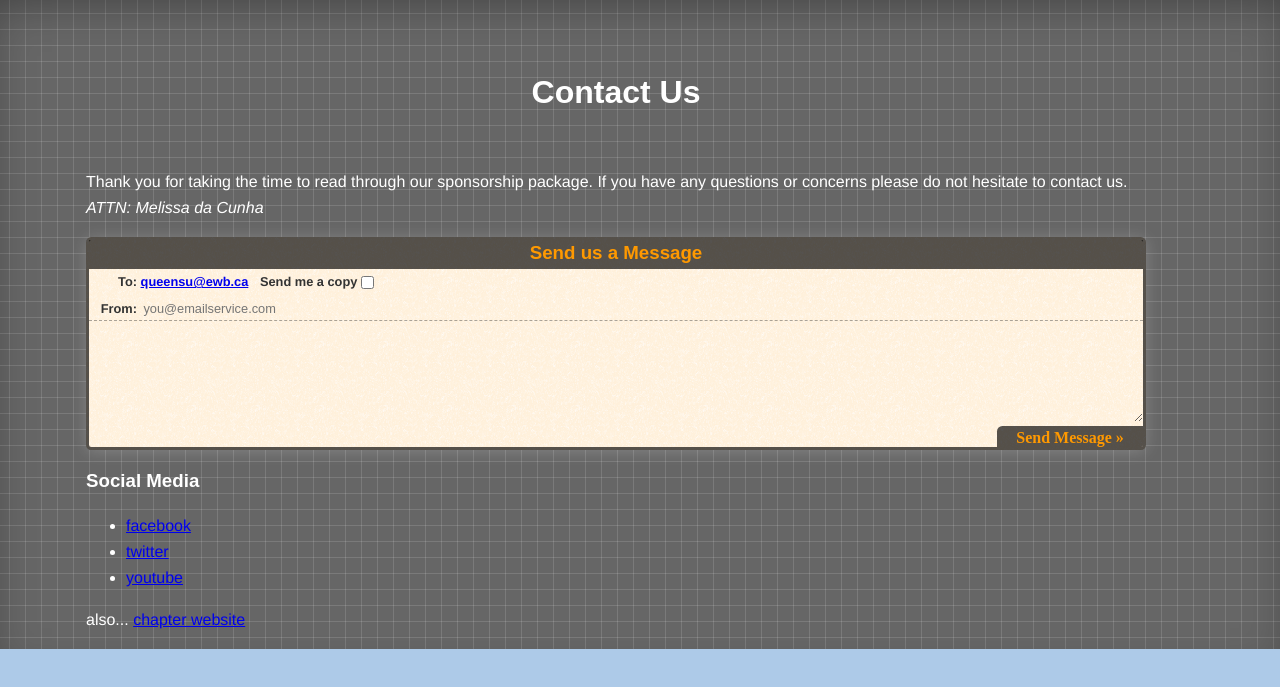
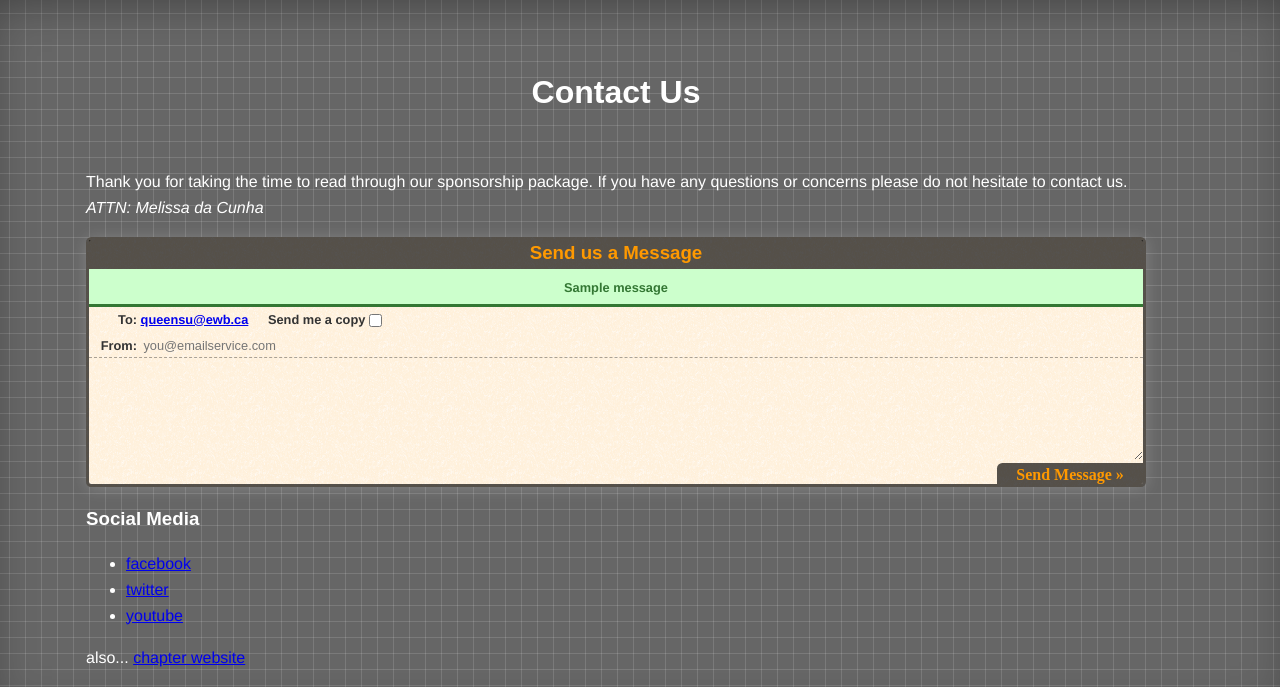
Before and after one commit to uniphil/QEWB-Sponsorship-Package, a Django app: page / in a window 1280 px wide. Shown: the part 4855-5542 px from the top of the page. Before the commit the page ends 5504 px from the top, so only its background shows below. Run offline with Django 3.2, Linux system fonts and the light colour scheme; tables that the repository leaves empty hold one stand-in row (values such as "Sample post"); one stand-in notice (Sample message) is shown; some libraries are stand-ins or nearby versions; some web fonts are replaced.

Commit message:
add contact form validation

```diff
--- a/feature/templates/contact.html
+++ b/feature/templates/contact.html
@@ -1,12 +1,22 @@
 
-<form id="contact-form" action="/contact" method="post">{% csrf_token %}
+<form id="contact-form" action="/" method="post">{% csrf_token %}
     <h3>Send us a Message</h3>
+    {% if messages %}
+    <ul class="messages">
+        {% for message in messages %}
+        <li{% if message.tags %} class="{{ message.tags }}"{% endif %}>
+            {{ message|safe }}
+        </li>
+        {% endfor %}
+    </ul>
+    {% endif %}
+
     <div class="form-input">
         <span class="iblock from">
             <label class="text to">To</label>
             <span class="fixed-input"><a href="mailto:queensu@ewb.ca">queensu@ewb.ca</a></span>
         </span>
-        <span class="iblock">
+        <span class="iblock cc">
             <label for="ccme">Send me a copy</label>
             <input id="contact-cc" name="ccme" type="checkbox" />
         </span>
--- a/feature/views.py
+++ b/feature/views.py
@@ -1,10 +1,15 @@
 # -*- coding: utf-8 -*-
+from smtplib import SMTPException
 from django.shortcuts import render_to_response, redirect
 from django.template import RequestContext
 from django.core.mail import send_mail
+from django.core.validators import validate_email
+from django.core.exceptions import ValidationError
+from django.contrib import messages
 
-def home(request):
-    content = {
+
+def get_content():
+    return {
         'meta': {
             'title': 'Queen\'s Engineers Without Borders',
             'subtitle': 'Sponsorship Package 2013',
@@ -178,24 +183,52 @@ def home(request):
         ],
     }
 
+
+def home(request):
+    content = get_content()
+
+    if request.method == 'POST':
+
+        quit = False
+
+        # validate email
+        from_email = request.REQUEST.get('email')
+        if not from_email:
+            messages.add_message(request, messages.WARNING,
+                'The <em>From:</em> field is required :|')
+            quit = True
+
+        if not quit:
+            try:
+                validate_email(from_email)
+            except ValidationError:
+                messages.add_message(request, messages.WARNING,
+                    '{} is not a valid email address :|'.format(from_email))
+                quit = True
+
+        if not quit:
+            message = request.REQUEST.get('message')
+            if not message:
+                messages.add_message(request, messages.WARNING,
+                    'No message submitted :|')
+                quit = True
+
+        to_emails = ['uniphil@gmail.com']
+        if request.REQUEST.get('ccme'):
+            to_emails.append(from_email)
+
+        if not quit:
+            try:
+                send_mail('[EWB Sponsorship Site]', message,
+                    from_email, to_emails,fail_silently=False)
+                messages.add_message(request, messages.SUCCESS,
+                    'Message sent.')
+            except SMTPException:
+                messages.add_message(request, messages.ERROR,
+                    'Something went wrong -- message not sent :(')
+
+        return redirect('/#contact')
+
+
     return render_to_response('home.html', content,
         context_instance=RequestContext(request))
-
-
-def sendemail(request):
-
-    if request.method != 'POST':
-        return redirect('/#contact')
-
-    from_email = request.REQUEST.get('email')
-    message = request.REQUEST.get('message')
-
-    to_emails = ['uniphil@gmail.com']
-    if request.REQUEST.get('ccme'):
-        to_emails.append(from_email)
-
-    send_mail('[EWB Sponsorship Site]', message,
-        from_email, to_emails, fail_silently=False)
-
-    # send the message...
-    return redirect('home')
--- a/qewbsponsorship/urls.py
+++ b/qewbsponsorship/urls.py
@@ -10,7 +10,7 @@ urlpatterns = patterns('',
     url(r'^$', 'feature.views.home', name='home'),
     # url(r'^qewbsponsorship/', include('qewbsponsorship.foo.urls')),
 
-    url(r'^contact$', 'feature.views.sendemail', name='sendemail'),
+    # url(r'^contact$', 'feature.views.sendemail', name='sendemail'),
 
     # Uncomment the admin/doc line below to enable admin documentation:
     url(r'^admin/doc/', include('django.contrib.admindocs.urls')),
--- a/static/css/less/style.less
+++ b/static/css/less/style.less
@@ -217,6 +217,7 @@ nav {
     MOBILE: Main
    ============== */
 
+
 .container {
     padding: 1em;
 
@@ -368,8 +369,47 @@ nav {
         color: @orange;
     }
 
+
+    .messages {
+        margin: 0;
+        padding: 0;
+        background: rgba(0, 0, 0, 0.5);
+        list-style: none;
+        z-index: 1000;
+        font-size: 0.8rem;
+        font-weight: bold;
+
+        li {
+            text-align: center;
+            margin: 0;
+            padding: 0.333rem 0 0.2rem;
+            color: #333;
+            background: rgba(255, 255, 255, 0.75);
+            border-bottom: 0.2rem solid black;
+
+            &.success {
+                color: #373;
+                background: #cfc;
+                border-color: #373;
+            }
+            &.warning {
+                color: #773;
+                background: #ffc;
+                border-color: #773;
+            }
+            &.error {
+                color: #733;
+                background: #fcc;
+                border-color: #733;
+            }
+        }
+    }
+
     .iblock {
         display:inline-block;
+    }
+    .iblock.cc {
+        margin-left: 0.5rem;
     }
 
     label,
--- a/static/css/style.css
+++ b/static/css/style.css
@@ -36,7 +36,11 @@ nav a:hover{text-decoration:underline;}
 .js #chart-fallback{display:none;}
 #contact{color:white;background:#666666 url('../img/head-grid.svg');-webkit-box-shadow:inset 0 1em 3em -1em rgba(0, 0, 0, 0.4);-moz-box-shadow:inset 0 1em 3em -1em rgba(0, 0, 0, 0.4);box-shadow:inset 0 1em 3em -1em rgba(0, 0, 0, 0.4);}
 #contact-form{position:relative;border:0.2em solid rgba(0, 0, 0, 0.667);border-radius:0.333rem;color:#333;background:url('../img/white-noise.png');box-shadow:0 0.1em 1em rgba(255, 255, 255, 0.2);}#contact-form h3{margin:0;padding-bottom:0.2em;text-align:center;background:rgba(0, 0, 0, 0.667);color:#ff9900;}
+#contact-form .messages{margin:0;padding:0;background:rgba(0, 0, 0, 0.5);list-style:none;z-index:1000;font-size:0.8rem;font-weight:bold;}#contact-form .messages li{text-align:center;margin:0;padding:0.333rem 0 0.2rem;color:#333;background:rgba(255, 255, 255, 0.75);border-bottom:0.2rem solid black;}#contact-form .messages li.success{color:#373;background:#cfc;border-color:#373;}
+#contact-form .messages li.warning{color:#773;background:#ffc;border-color:#773;}
+#contact-form .messages li.error{color:#733;background:#fcc;border-color:#733;}
 #contact-form .iblock{display:inline-block;}
+#contact-form .iblock.cc{margin-left:0.5rem;}
 #contact-form label,#contact-form #contact-email{line-height:1em;padding:0.333em 0;}
 #contact-form label.text:after{content:":";}
 #contact-form .form-input,#contact-form .fixed-input{font-size:0.8rem;vertical-align:middle;font-weight:bold;vertical-align:baseline;}
```
